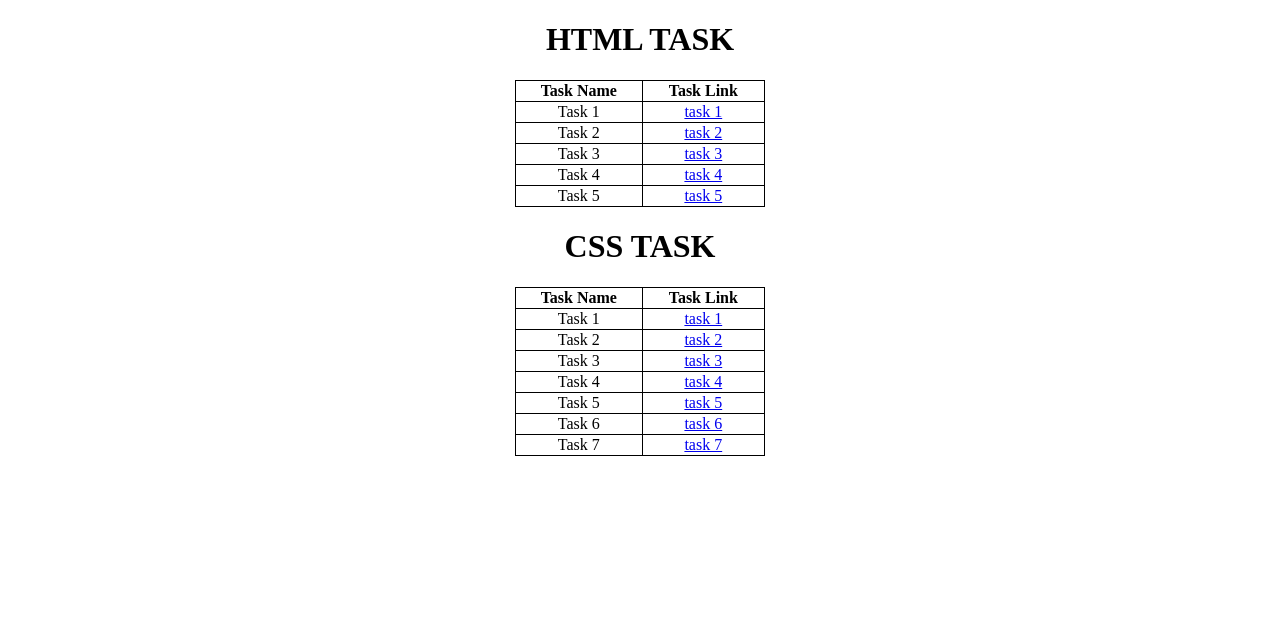
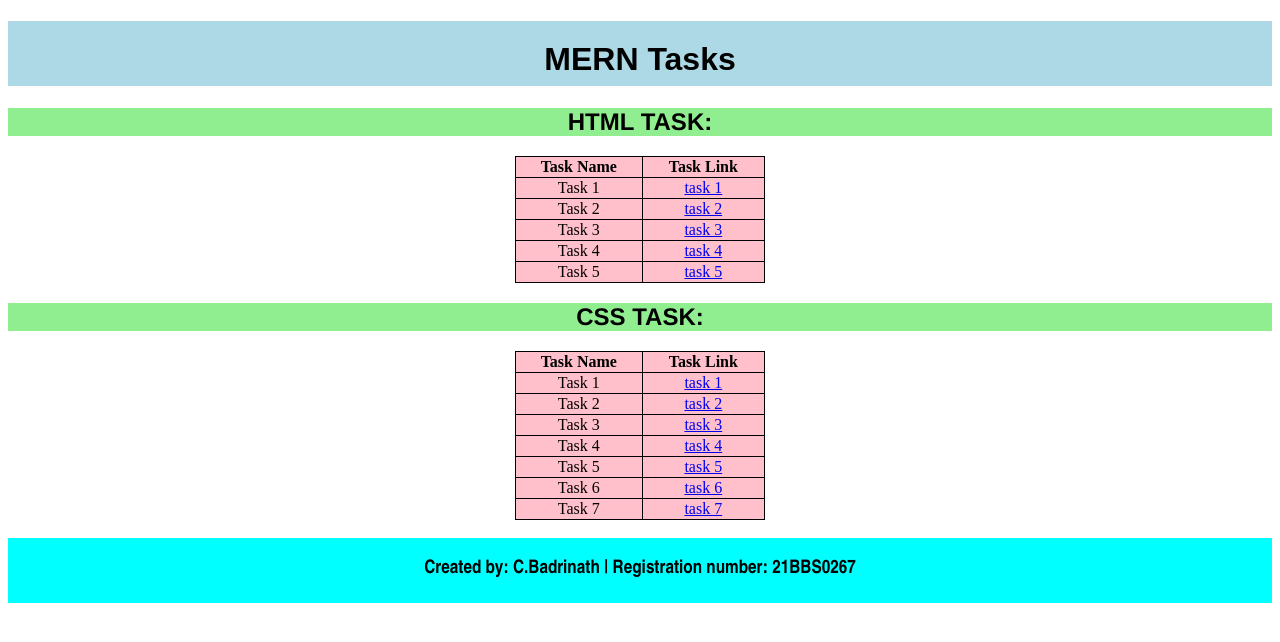
Before and after one commit to Badrinath82/Mern-Intern-Tasks, a plain HTML site: page index.html in a window 1280 px wide. Drawn offline with Linux system fonts and the light colour scheme.

Commit message:
Add files via upload

```diff
--- a/index.html
+++ b/index.html
@@ -3,7 +3,7 @@
   <head>
     <meta charset="UTF-8" />
     <meta name="viewport" content="width=device-width, initial-scale=1.0" />
-    <title>Document</title>
+    <title>HTML and CSS Tasks</title>
     <style>
       table,
       td,
@@ -13,6 +13,7 @@
         border-collapse: collapse;
         width: 250px;
         text-align: center;
+        background-color: pink;
       }
       table {
         margin-right: auto;
@@ -20,11 +21,29 @@
       }
       h1 {
         text-align: center;
+        background-color: lightblue;
+        font-family: sans-serif;
+        height: 25px;
+        padding: 20px;
       }
+      h2{
+        text-align: center;
+        background-color: lightgreen;
+        font-family: 'Franklin Gothic Medium', 'Arial Narrow', Arial, sans-serif;
+      }
+      h3{
+        text-align: center;
+        background-color: aqua;
+        height: 25px;
+        padding: 20px;
+        font-family: 'Arial Narrow',sans-serif;
+      }
+
     </style>
   </head>
   <body>
-    <h1>HTML TASK</h1>
+    <h1>MERN Tasks</h1>
+    <h2>HTML TASK:</h2>
     <table>
       <tr>
         <th>Task Name</th>
@@ -51,7 +70,7 @@
         <td><a href="Task-5.html">task 5</a></td>
       </tr>
     </table>
-    <h1>CSS TASK</h1>
+    <h2>CSS TASK:</h2>
     <table>
       <tr>
         <th>Task Name</th>
@@ -86,5 +105,6 @@
         <td><a href="Task-12.html">task 7</a></td>
       </tr>
     </table>
+    <h3>Created by: C.Badrinath | Registration number: 21BBS0267 </h3>
   </body>
 </html>
```
